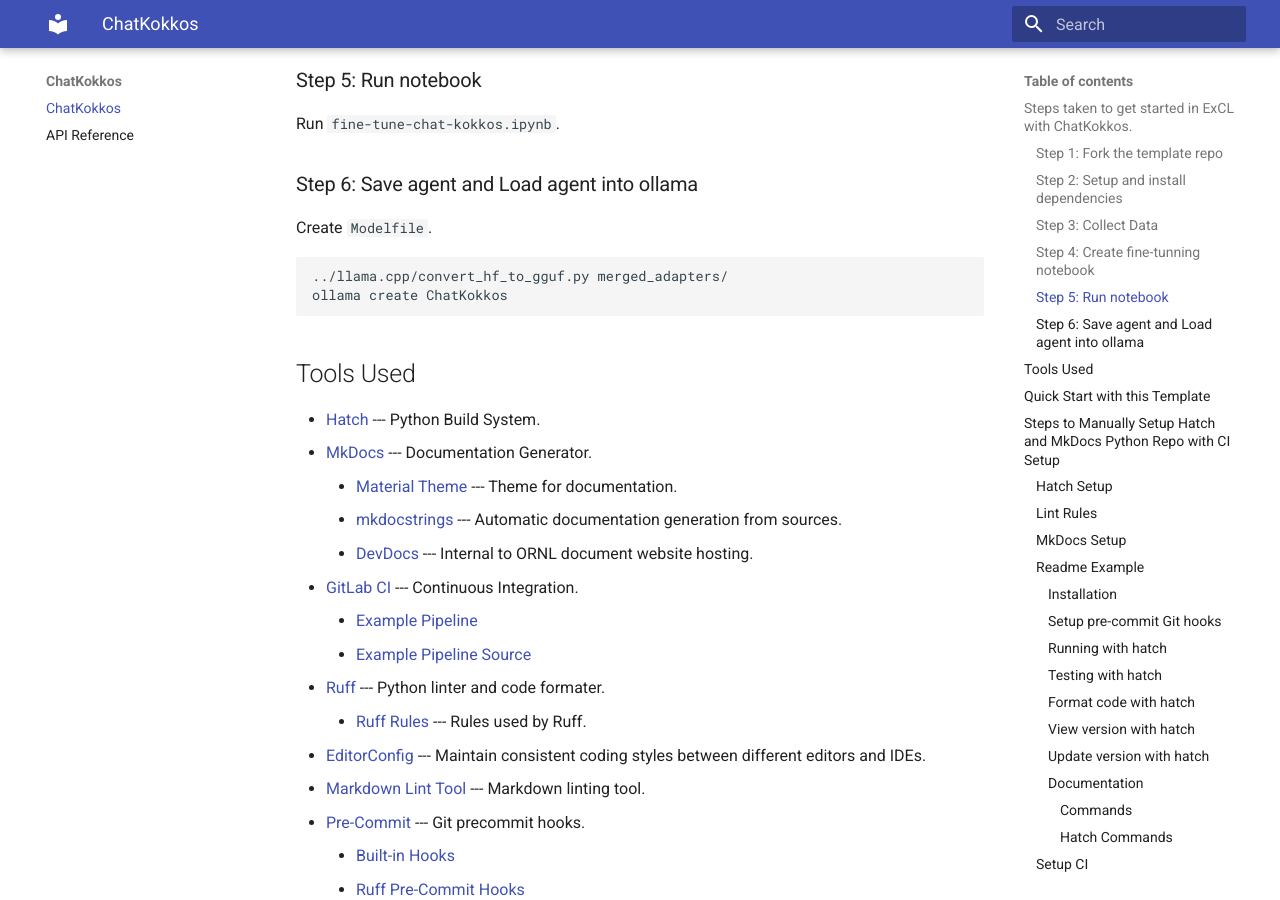
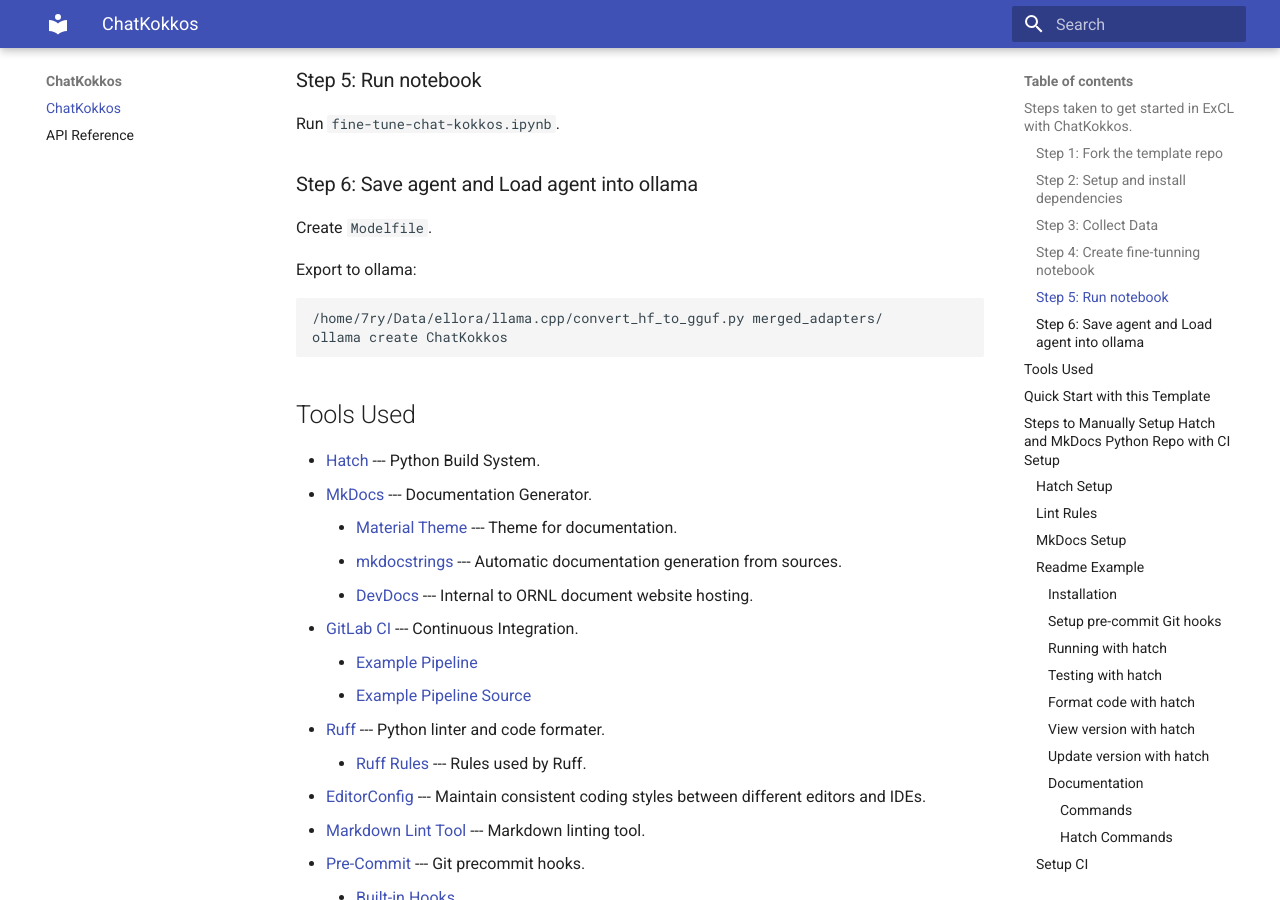
Before and after one commit to ORNL/ChatHPC-app, an MkDocs documentation site: the page built from docs/index.md, in a window 1280 px wide and 900 px high, scrolled down 1111 px. Built offline with MkDocs 1.6.1 and Material for MkDocs 9.7.7, drawn with Linux system fonts in a browser that asks for light colours.

Commit message:
Update documentation.

````diff
--- a/docs/index.md
+++ b/docs/index.md
@@ -52,8 +52,9 @@
 
 Create `Modelfile`.
 
+Export to ollama:
 ```bash
-../llama.cpp/convert_hf_to_gguf.py merged_adapters/
+/home/7ry/Data/ellora/llama.cpp/convert_hf_to_gguf.py merged_adapters/
 ollama create ChatKokkos
 ```
 
````
Also changed, not shown: README.md (+18 -0 lines).
